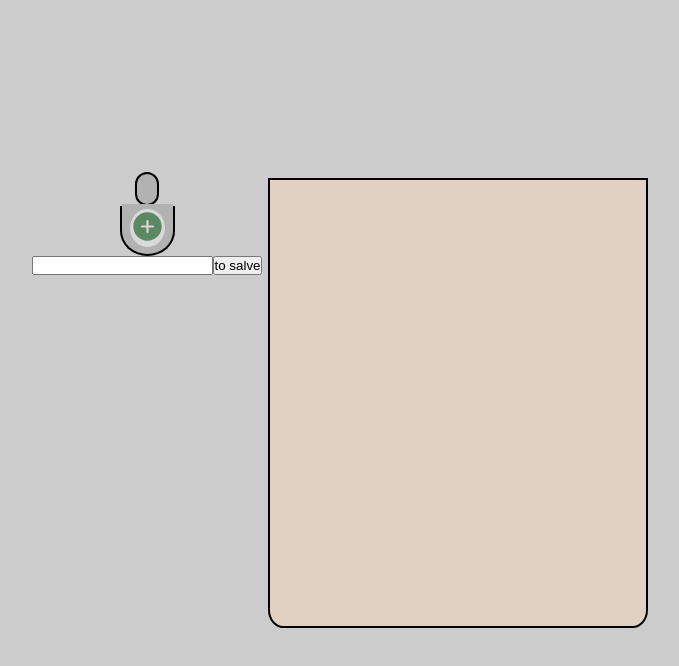
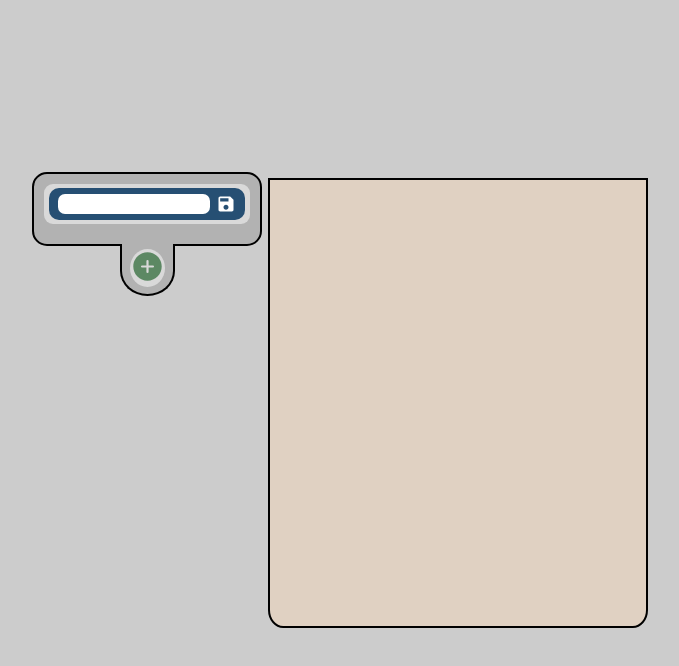
Before and after one commit to CaueRenan/Lista-de-Tarefas, a React (Create React App) app: page / in a window 1280 px wide. Both pictures are taken after a click on the button 367 px from the left and 228 px from the top of the page. Shown: the top 666 px of the page, without its empty margins (220-899 px from the left). Built offline with nearby package versions, Linux system fonts and the light colour scheme.

Commit message:
completion of all styles

```diff
--- a/src/components/Form/index.tsx
+++ b/src/components/Form/index.tsx
@@ -1,18 +1,27 @@
-import React, { ChangeEvent, FormEvent } from 'react';
+import React, { ChangeEvent, FormEvent, ReactNode } from 'react';
 
 interface Props {
   inputChange: (e: ChangeEvent<HTMLInputElement>) => void;
   formSubmit: (e: FormEvent) => void;
   value: string;
-  textButton: string;
+  textButton?: string;
+  icon?: ReactNode;
 }
 
 export default function Form(props: Props): JSX.Element {
   return (
     <>
       <form onSubmit={props.formSubmit}>
-        <input type="text" onChange={props.inputChange} value={props.value} />
-        <button type="submit">{props.textButton}</button>
+        <input
+          type="text"
+          onChange={props.inputChange}
+          value={props.value}
+          autoFocus
+        />
+        <button type="submit">
+          {props.icon}
+          {props.textButton}
+        </button>
       </form>
     </>
   );
--- a/src/components/Lists/index.tsx
+++ b/src/components/Lists/index.tsx
@@ -1,20 +1,29 @@
-import React, { useContext, useState } from 'react';
+import React, { useContext, useEffect, useState } from 'react';
 import Button from '../Button';
 import Form from '../Form';
 import { getAllList } from '../../data/get-all-lists';
 import { BaseList } from '../../types/baseList';
 import { IdContext } from '../../context/IdContex';
 import { IoAddCircle } from 'react-icons/io5';
+import { IoMdSave } from 'react-icons/io';
+import { MdEdit } from 'react-icons/md';
+import { MdDeleteOutline } from 'react-icons/md';
+
 import './style/index.css';
 
 export default function Lists(): JSX.Element {
   const [newList, setNewList] = useState<BaseList>();
   const [lists, setLists] = useState(getAllList());
   const [showForm, setShowForm] = useState(false);
+  const [showListControl, setShowListControl] = useState(-1);
   const [indexEdit, setIndexEdit] = useState(-1);
   const [inputValue, setInputValue] = useState('');
-  // const { id, currentList } = useContext(IdContext);
-  const { currentList } = useContext(IdContext);
+  const { id, currentList } = useContext(IdContext);
+  // const { currentList } = useContext(IdContext);
+
+  useEffect(() => {
+    setLists(getAllList());
+  }, [id]);
 
   const handleChange = (e: string) => {
     setInputValue(e);
@@ -45,6 +54,7 @@ export default function Lists(): JSX.Element {
     } else {
       newLists[indexEdit] = newList;
       setInputValue('');
+      setShowListControl(-1);
     }
 
     const json = JSON.stringify(newLists);
@@ -52,51 +62,87 @@ export default function Lists(): JSX.Element {
 
     setLists(getAllList());
   };
-  // const deleteList = (idIndex: number, index: number) => {
-  //   lists.splice(index, 1);
 
-  //   const json = JSON.stringify(lists);
-  //   localStorage.setItem('listTask', json);
+  const deleteList = (idIndex: number, index: number) => {
+    lists.splice(index, 1);
 
-  //   if (idIndex == id) {
-  //     currentList(0);
-  //   }
-  //   setLists(getAllList());
-  // };
+    const json = JSON.stringify(lists);
+    localStorage.setItem('listTask', json);
+
+    if (idIndex == id) {
+      currentList(0);
+    }
+    setLists(getAllList());
+  };
 
   return (
     <aside className="container-list">
       <ul>
-        {lists.map((list, index) => (
+        {lists.map((list, index) =>
+          list.id == id ? (
+            ''
+          ) : showListControl != index ? (
             <li
               key={index}
               onClick={() => {
                 currentList(list.id);
                 setIndexEdit(index);
               }}
+              onMouseOver={() => {
+                if (!showForm) setIndexEdit(index);
+              }}
+              onMouseOut={() => {
+                setIndexEdit(-1);
+              }}
             >
               <div className="name-list">{list.name}</div>
-            {/* <span>
+              {indexEdit == index && (
+                <span>
                   <Button
-                text="del"
+                    icon={<MdEdit size={15} />}
+                    onClick={(e) => {
+                      setShowListControl(index);
+                      e.stopPropagation();
+                      setInputValue(list.name);
+                    }}
+                  />
+                  <Button
+                    icon={<MdDeleteOutline size={15} />}
                     onClick={(e) => {
                       e.stopPropagation();
                       deleteList(list.id, index);
                     }}
                   />
-              {indexEdit == index && id != 0 && (
-                <Button
-                  text="edit"
-                  onClick={(e) => {
-                    e.stopPropagation();
-                    setShowForm(true);
-                    setInputValue(list.name);
+                </span>
+              )}
+            </li>
+          ) : (
+            <li key={index} className="bg-form-list edit">
+              <Form
+                inputChange={(e) => handleChange(e.target.value)}
+                formSubmit={(e) => {
+                  e.preventDefault();
+                  handleSubmit();
                 }}
+                value={inputValue}
+                icon={<IoMdSave size={20} />}
               />
+            </li>
+          ),
         )}
-            </span> */}
-          </li>
-        ))}
+        {showForm && (
+          <div className="bg-form-list">
+            <Form
+              inputChange={(e) => handleChange(e.target.value)}
+              formSubmit={(e) => {
+                e.preventDefault();
+                handleSubmit();
+              }}
+              value={inputValue}
+              icon={<IoMdSave size={20} />}
+            />
+          </div>
+        )}
       </ul>
       <div className="list-container-button">
         <div className="hide-line"></div>
@@ -111,17 +157,6 @@ export default function Lists(): JSX.Element {
           />
         </div>
       </div>
-      {showForm && (
-        <Form
-          inputChange={(e) => handleChange(e.target.value)}
-          formSubmit={(e) => {
-            e.preventDefault();
-            handleSubmit();
-          }}
-          value={inputValue}
-          textButton="to salve"
-        />
-      )}
     </aside>
   );
 }
--- a/src/components/Lists/style/index.css
+++ b/src/components/Lists/style/index.css
@@ -10,13 +10,16 @@
 
   text-transform: uppercase;
   font-weight: bolder;
+  letter-spacing: 1px;
+  font-size: 10pt;
 
 }
 
 .container-list ul {
   display: flex;
 
-  padding: 10px 10px 20px 10px;
+  padding: 10px;
+  padding-bottom: 20px;
   border: 2.7px solid black;
   border-radius: 15px;
 
@@ -26,7 +29,6 @@
   justify-content: center;
   align-items: center;
   gap: 10px;
-
 }
 
 .container-list ul li {
@@ -35,23 +37,65 @@
 
   padding: 6px 5px 6px 5px;
   border-radius: 9px;
+
   background-color: #D9D9D9;
 
   justify-content: center;
+}
+
+.container-list ul li:hover .name-list {
+  border-radius: 10px 0px 0px 10px;
+
 }
 
 .name-list {
   display: flex;
 
   width: 100%;
-  padding: 5px 25px 5px 25px;
+  padding: 5px 18px;
   border-radius: 10px;
 
   background-color: #264f73;
   color: white;
   box-shadow: 2px 2px 6px rgba(0, 0, 0, 0.425);
   justify-content: center;
+  align-items: center;
+  cursor: pointer;
 }
+
+.container-list ul li span {
+  display: flex;
+  flex-direction: column;
+
+  justify-content: start;
+}
+
+
+.container-list ul li span button {
+  border: none;
+  border-left: 1.5px solid #e6e3e3;
+  padding: 8px;
+
+  background: #264f73;
+  color: #e6e3e3;
+
+}
+
+.container-list ul li span button:hover {
+  cursor: pointer;
+}
+
+.container-list ul li span button:first-child {
+  border-bottom: 1.5px solid #e6e3e3;
+  border-top-right-radius: 10px;
+
+}
+
+.container-list ul li span button:last-child {
+  border-bottom-right-radius: 10px;
+
+}
+
 
 .list-container-button {
   display: flex;
@@ -95,3 +139,57 @@
   color: #5C8863;
 
 }
+
+.bg-form-list {
+  display: flex;
+
+  width: 100%;
+  height: 40px;
+
+  border: none;
+  border-radius: 9px;
+
+  background-color: #D9D9D9;
+
+  justify-content: center;
+  align-items: center;
+}
+
+
+
+.container-list ul form {
+  display: flex;
+
+  width: 95%;
+  height: 80%;
+  border: none;
+  border-radius: 10px;
+  padding: 5px 0px;
+
+  background-color: #264f73;
+
+  justify-content: center;
+  align-items: center;
+  gap: 6px;
+}
+
+.container-list ul form input {
+  width: 78%;
+  height: 90%;
+  padding-left: 3px;
+  border: none;
+  border-radius: 7px;
+
+}
+
+.container-list ul form button {
+  color: white;
+  border: none;
+  margin-top: 2px;
+
+  background: none;
+}
+
+.bg-form-list.edit form {
+  height: 32px;
+}
--- a/src/components/Tasks/index.tsx
+++ b/src/components/Tasks/index.tsx
@@ -9,6 +9,7 @@ import { BaseList } from '../../types/baseList';
 import { MdDeleteOutline } from 'react-icons/md';
 import { IoAddCircleOutline } from 'react-icons/io5';
 import { MdOutlineDone } from 'react-icons/md';
+import { IoMdSave } from 'react-icons/io';
 
 export default function Tasks(): JSX.Element {
   const { id } = useContext(IdContext);
@@ -36,6 +37,7 @@ export default function Tasks(): JSX.Element {
       setNewTask('');
     } else {
       newTasks[indexEdit] = newTask;
+
       list.tasks = newTasks;
 
       setNewTask('');
@@ -93,7 +95,8 @@ export default function Tasks(): JSX.Element {
     <>
       <ul className="tasks">
         {list.tasks &&
-          list.tasks.map((task, index) => (
+          list.tasks.map((task, index) =>
+            indexEdit != index ? (
               <li key={index}>
                 <div className="bg-check">
                   <div
@@ -107,9 +110,8 @@ export default function Tasks(): JSX.Element {
                 <div
                   className="description"
                   onClick={() => {
-                  setShowForm(true);
+                    setIndexEdit(index);
                     setNewTask(task);
-                  setIndexEdit(index);
                   }}
                 >
                   {task}
@@ -121,20 +123,35 @@ export default function Tasks(): JSX.Element {
                       handleDelete(index);
                     }}
                   />
-                <button onClick={() => handleDelete}></button>
-                {/* <Button
-                  text="edit"
-                  onClick={() => {
-                    setShowForm(true);
-                    setNewTask(task);
-                    setIndexEdit(index);
-                  }}
-                /> */}
                 </span>
               </li>
-          ))}
+            ) : (
+              <li key={index} className="container-edit">
+                <Form
+                  inputChange={(e) => setNewTask(e.target.value)}
+                  formSubmit={(e) => {
+                    e.preventDefault();
+                    handleSubmit();
+                  }}
+                  value={newTask}
+                  icon={<IoMdSave size={23} />}
+                />
+              </li>
+            ),
+          )}
         {id != 0 ? (
           <div className="task-container-add">
+            {showForm && (
+              <Form
+                inputChange={(e) => setNewTask(e.target.value)}
+                formSubmit={(e) => {
+                  e.preventDefault();
+                  handleSubmit();
+                }}
+                value={newTask}
+                icon={<IoMdSave size={23} />}
+              />
+            )}
             <Button
               icon={<IoAddCircleOutline size={50} />}
               onClick={() => setShowForm(!showForm)}
@@ -162,17 +179,6 @@ export default function Tasks(): JSX.Element {
           </div>
         </div>
       )}
-      {showForm && (
-        <Form
-          inputChange={(e) => setNewTask(e.target.value)}
-          formSubmit={(e) => {
-            e.preventDefault();
-            handleSubmit();
-          }}
-          value={newTask}
-          textButton="to salve"
-        />
-      )}
     </>
   );
 }
--- a/src/components/Title/index.tsx
+++ b/src/components/Title/index.tsx
@@ -1,16 +1,62 @@
-import React, { useContext } from 'react';
+import React, { useContext, useEffect, useState } from 'react';
 import { IdContext } from '../../context/IdContex';
 import { getList } from '../../data/get-list';
+import Form from '../Form';
+import { IoMdSave } from 'react-icons/io';
 import './style/index.css';
+import { getAllList } from '../../data/get-all-lists';
 
 export default function Title(): JSX.Element {
   const { id } = useContext(IdContext);
   const list = getList(id);
 
+  const [showForm, setShowForm] = useState(false);
+  const [listName, setListName] = useState('');
+
+  useEffect(() => {
+    setListName(list.name);
+  }, [id]);
+
+  const handleSubmit = () => {
+    const allList = getAllList();
+
+    list.name = listName;
+
+    allList.map((l) => {
+      if (l.id == list.id) {
+        l.name = listName;
+        l = list;
+      }
+    });
+
+    const json = JSON.stringify(allList);
+    localStorage.setItem('listTask', json);
+
+    setShowForm(false);
+  };
+
   return (
     <>
-      <header>
-        {id != 0 && <div className="list-description">{list.name} </div>}
+      <header onClick={() => setShowForm(true)}>
+        {id == 0 ? (
+          ''
+        ) : !showForm ? (
+          <div className="list-description">{listName}</div>
+        ) : (
+          <div className="list-description">
+            {
+              <Form
+                inputChange={(e) => setListName(e.target.value)}
+                formSubmit={(e) => {
+                  e.preventDefault();
+                  handleSubmit();
+                }}
+                value={listName}
+                icon={<IoMdSave size={35} />}
+              />
+            }
+          </div>
+        )}
       </header>
     </>
   );
```
Also changed, not shown: src/components/Tasks/style/index.css (+73 -1 lines), src/components/Title/style/index.css (+33 -0 lines). Lines whose indentation alone changed are shown as unchanged.
